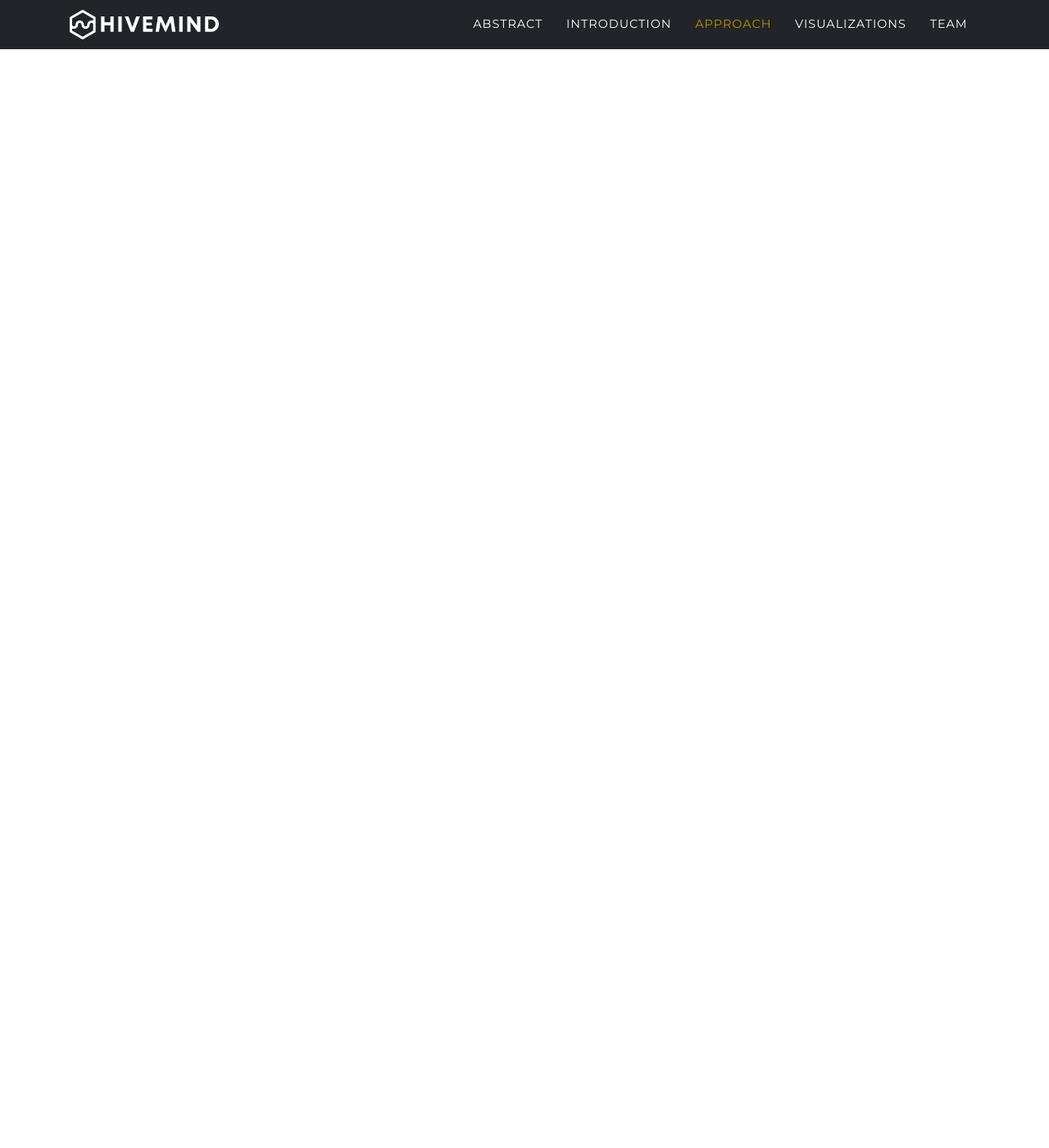
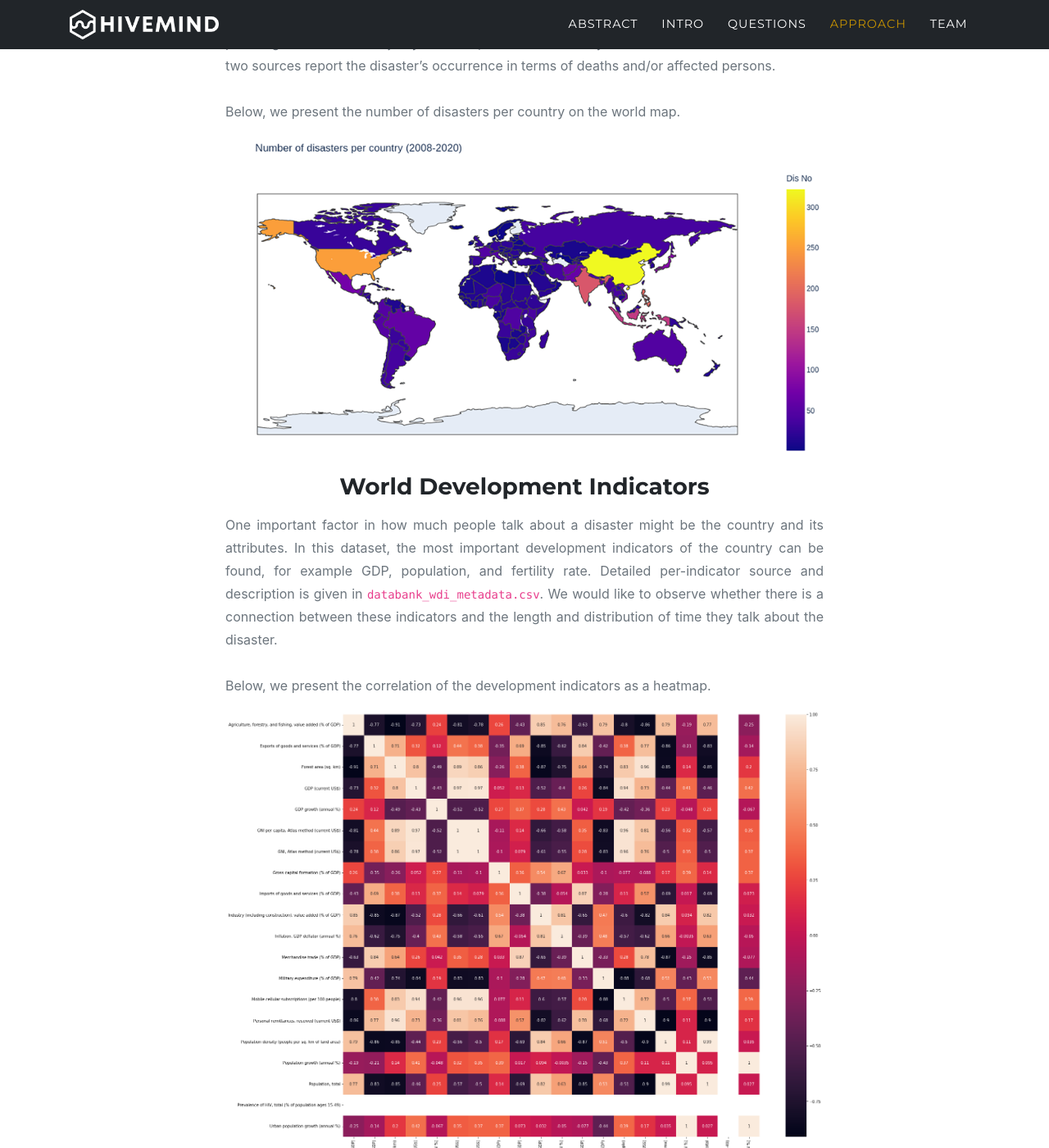
Before and after one commit to adahivemind/adahivemind.github.io, a Jekyll site: the page built from index.md, in a window 1280 px wide and 1400 px high, scrolled down 4222 px. Shown: the whole window at 82% size. Built offline with Jekyll 4.4.1, drawn with Linux system fonts in a browser that asks for light colours; some web fonts are replaced; a script that is not in the unit is left out; some of the changed text lies outside the part shown.

Commit message:
Add research questions and finish additional datasets

```diff
--- a/_data/navigation.yml
+++ b/_data/navigation.yml
@@ -13,12 +13,12 @@
   nav:
     - title: "Abstract"
       section: abstract
-    - title: "Introduction"
+    - title: "Intro"
       section: intro
+    - title: "Questions"
+      section: research
     - title: "Approach"
       section: approach
-    - title: "Visualizations"
-      section: portfolio
     - title: "Team"
       section: team
 en-US:
--- a/_data/sitetext.yml
+++ b/_data/sitetext.yml
@@ -60,6 +60,24 @@
         align: right
     end: "How about <br> some more <br> details?"
 
+  research:
+    title: "Research Questions"
+    text: "Questions tackled in the research"
+    body: "In this research project, we explore two questions.
+    First, how correctly will NLP models trained on disaster tweets like in
+    [this kaggle challenge](https://www.kaggle.com/c/nlp-getting-started/overview) generalize to
+    classifying disaster quotes in Quotebank? This question is important in respect of robustness
+    analysis of models and their transfer learning capabilities.
+    Second, what factors influence how long a earthquake will be talked about in Quotebank quotes
+    from 2008 to 2020? The interesting factors include total deaths, total damage in dollars,
+    country of disaster, wealth indicators of the country, etc.
+    There are various other research question related to this that are interesting and worth
+    further research, like \"what is the sentiment towards different disasters and why\" and \"how
+    does the country of the speaker affect which disasters he is talking about\"."
+    # Given that a comprehensive analysis of these research questions was challenging, we
+    # discard other related and interesting questions like
+    section: research
+
   approach:
     title: "Approach"
     text: "A brief introduction to the project"
@@ -69,6 +87,46 @@
       title: "Additional Datasets"
       text: "Additional datasets used during the project"
       datasets:
+        - title: "The International Disasters Database"
+          link: https://public.emdat.be/   # can be left empty
+          section: int-disasters
+          desc: "We use [the international disasters database](https://public.emdat.be/data) to
+          introduce natural disasters of this century with their most important attributes. This
+          dataset was compiled from various sources including UN, governmental and non-governmental
+          agencies, insurance companies, research institutes, and press agencies. In the majority of
+          cases, a disaster will only be entered into EM-DAT if at least two sources report the
+          disaster's occurrence in terms of deaths and/or affected persons.
+          <br><br>
+          Below, we present the number of disasters per country on the world map."
+          img:
+            src: assets/img/approach/num_disasters_per_country.png
+            alt: Number of disasters per country
+        - title: "World Development Indicators"
+          link: https://databank.worldbank.org/source/world-development-indicators   # can be left empty
+          section: wdi
+          desc: "One important factor in how much people talk about a disaster might be the country
+          and its attributes. In this dataset, the most important development indicators of the
+          country can be found, for example GDP, population, and fertility rate. Detailed
+          per-indicator source and description is given in `databank_wdi_metadata.csv`. We would
+          like to observe whether there is a connection between these indicators and the length
+          and distribution of time they talk about the disaster.
+          <br><br>
+          Below, we present the correlation of the development indicators as a heatmap."
+          img:
+            src: assets/img/approach/wdi.png
+            alt: Correlation of World Development Indicators
+        - title: "GDELT Geographic Lookup of Domains"
+          link: https://blog.gdeltproject.org/mapping-the-media-a-geographic-lookup-of-gdelts-sources/   # can be left empty
+          section: gdelt
+          desc: "The geographical location of newspapers could affect the citations contained in
+          them. Although the quotes in the Quotebank dataset contain links to the article in which
+          they were found, we cannot find out the true geographical location of the news source
+          from the link itself. E.g. theguardian.com and nytimes.com both use .com top-level domain,
+          but they are reporting events in different countries. That's why we decided to choose a
+          GDELT dataset that associates a particular domain with the right country from which that
+          news source comes. This dataset was created from the enormous GDELT dataset and used the
+          fact that news outlets cover events physically proximate to them far more often than they
+          do events on the other side of the world."
         - title: "Twitter Disaster Dataset"
           link: https://www.kaggle.com/c/nlp-getting-started/data   # can be left empty
           section: twitter-disaster-dataset
--- a/_includes/approach.html
+++ b/_includes/approach.html
@@ -35,6 +35,13 @@
             <div class="large text-muted">{{ dataset.desc | markdownify }}</div>
           </div>
         </div>
+        {% if dataset.img.src %}
+        <div class="row">
+          <div class="col-lg-8 mx-auto text-justify">
+            <img class="img-fluid" src="{{ dataset.img.src }}" alt="{{ dataset.img.alt }}">
+          </div>
+        </div>
+        {% endif %}
       </div>
       {% endfor %}
     </div>
--- /dev/null
+++ b/_includes/research_questions.html
@@ -0,0 +1,17 @@
+<!-- Research Questions -->
+<section class="page-section" id="{{ site.data.sitetext[site.locale].research.section | default: "research" }}">
+  <div class="container">
+    <div class="row">
+      <div class="col-lg-12 text-center">
+        <h2 class="section-heading text-uppercase">{{ site.data.sitetext[site.locale].research.title | default: "Research Questions" }}</h2>
+        <h3 class="section-subheading text-muted">{{ site.data.sitetext[site.locale].research.text | default: "" }}</h3>
+      </div>
+    </div>
+    <div class="row">
+      <div class="col-lg-8 mx-auto text-center">
+        <div class="large text-muted">{{ site.data.sitetext[site.locale].research.body | markdownify }}</div>
+      </div>
+    </div>
+  </div>
+</section>
+<!-- End About -->
--- a/_layouts/home.html
+++ b/_layouts/home.html
@@ -5,4 +5,5 @@
 
 {% include about.html %}
 {% include timeline.html %}
+{% include research_questions.html %}
 {% include approach.html %}
```
Also changed, not shown: assets/img/approach/num_disasters_per_country.png (added), assets/img/approach/wdi.png (added), assets/img/intro/tape.png (added).
